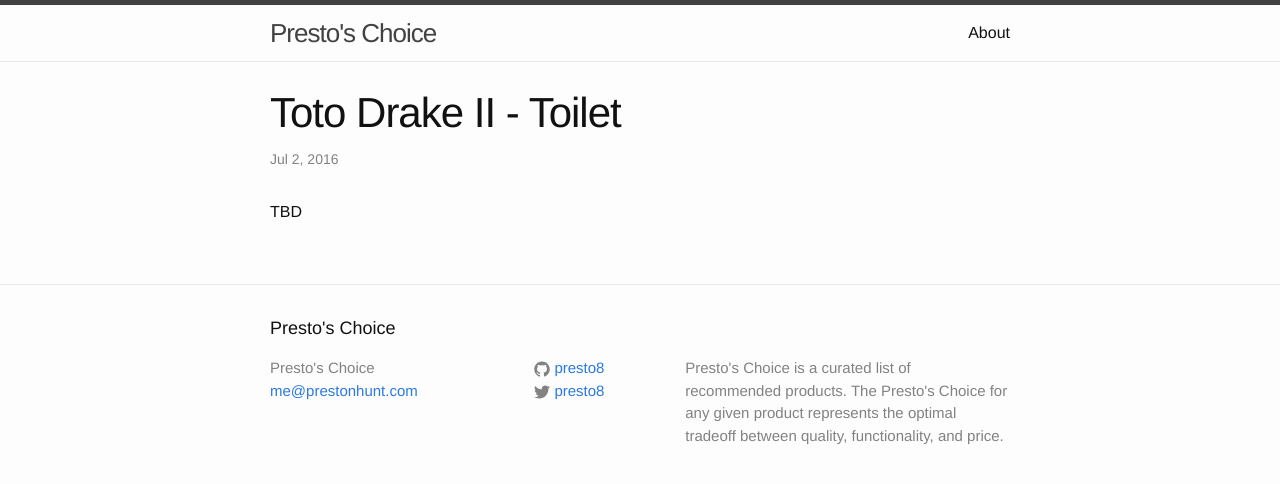
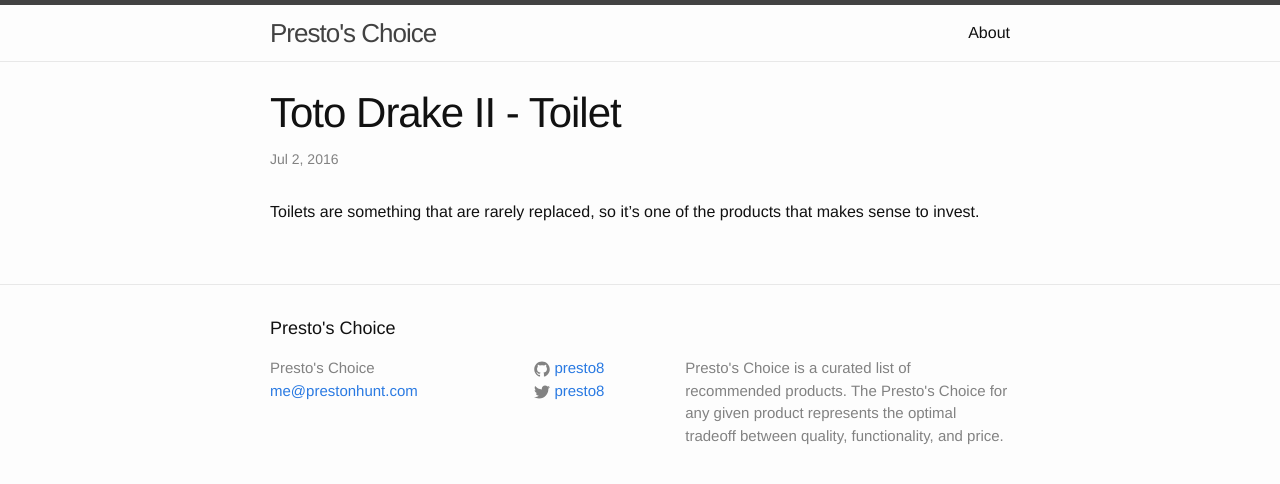
Before and after one commit to presto8/prestoschoice, a Jekyll site: the page built from _posts/2016-07-02-toto-drake-ii.md, in a window 1280 px wide. Shown: the top 484 px of the page. Built offline with Jekyll 4.4.1, drawn with Linux system fonts in a browser that asks for light colours.

```diff
--- a/_config.yml
+++ b/_config.yml
@@ -12,8 +12,8 @@
   Presto's Choice is a curated list of recommended products. The Presto's
   Choice for any given product represents the optimal tradeoff between
   quality, functionality, and price.
-baseurl: "/prestoschoice" # the subpath of your site, e.g. /blog
-url: "http://yourdomain.com" # the base hostname & protocol for your site
+baseurl: "/" # the subpath of your site, e.g. /blog
+url: "http://prestoschoice.com" # the base hostname & protocol for your site
 twitter_username: presto8
 github_username:  presto8
 
--- a/_posts/2016-07-02-toto-drake-ii.md
+++ b/_posts/2016-07-02-toto-drake-ii.md
@@ -2,6 +2,8 @@
 layout: post
 title:  "Toto Drake II - Toilet"
 date:   2016-07-02
-categories: jekyll update
+categories: home toilet toto
 ---
-TBD
+
+Toilets are something that are rarely replaced, so it's one of the products
+that makes sense to invest.
```
